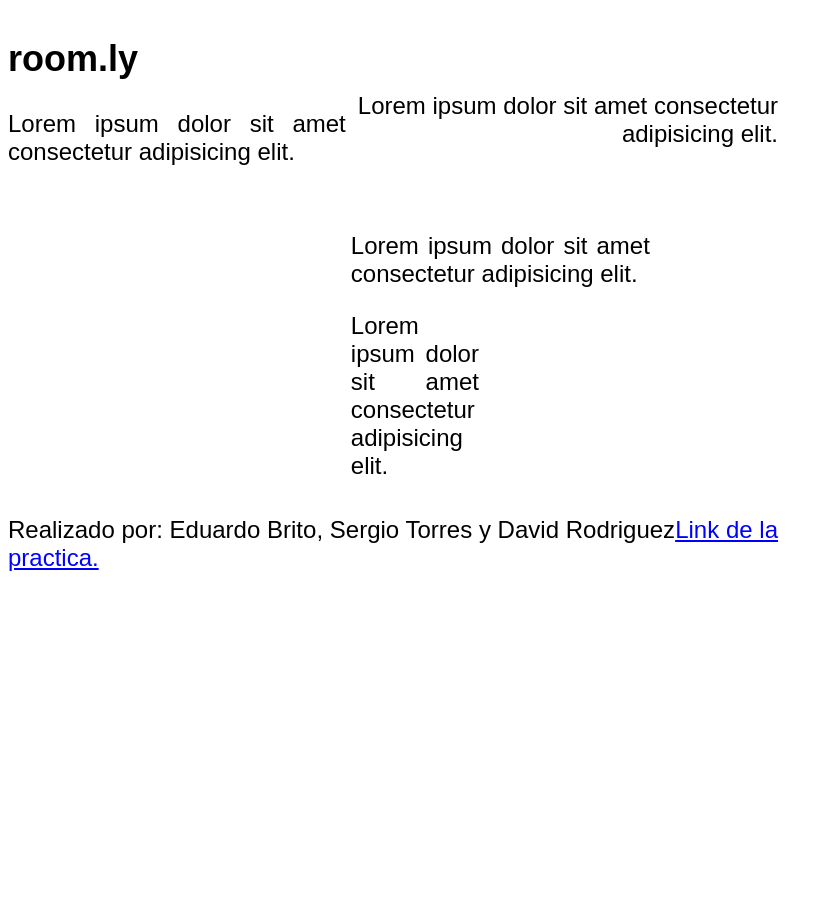
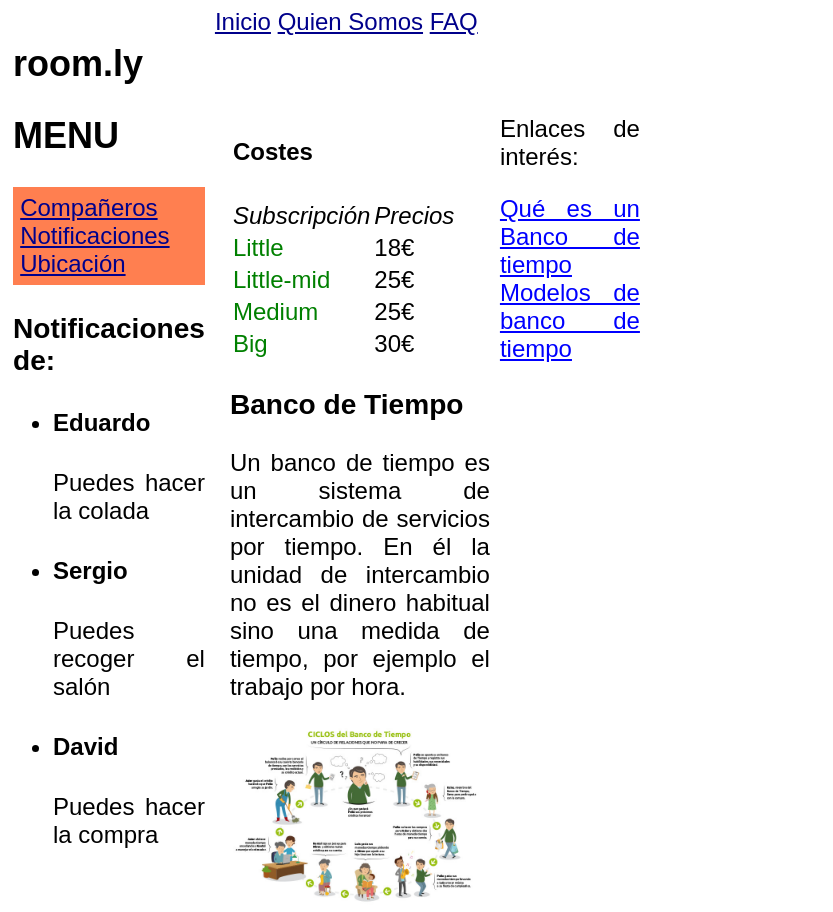
Before and after one commit to eduardobritosan/uya-practica-1, a plain HTML site: page practica-3/index.html in a window 1280 px wide. Shown: the top 912 px of the page, without its empty margins (0-833 px from the left). Before the commit the page ends 800 px from the top, so only its background shows below. Drawn offline with Linux system fonts and the light colour scheme.

Commit message:
Falta-backgroud-top-bar

```diff
--- a/practica-3/css/style.css
+++ b/practica-3/css/style.css
@@ -6,34 +6,40 @@ body{
     text-align: justify;
     display: flex;
     flex-flow: column ;
+
 }
 
-#right-column{
+.right-column{
     width: 430px;
     display: flex;
     flex-flow: column;
     padding-left: 5px;
+
+
+
 }
 
-#left-column {
+.left-column {
     width: 340px;
+    margin: 5px;
 }
 
 #top-bar {
+    background-image: "./img/cabecera.jpg";
+    background-color: #cccccc00;
     display: flex;
-    width: 100%;
-    justify-content: flex-end;
-    text-align: end;
-    padding-top: 3em;
-    padding-bottom: 2em;
-    background-image: "images/cabecera.jpg";
+    width:430px;
+    height:100px;
+
 }
+
 
 .content {
     display: flex;
-    width: 100%;
+    width: 430px;
     height: 100%;
     flex-flow: row;
+
  }
 
 
@@ -45,18 +51,27 @@ footer{
 }
 
 #main {
-    width: 100%;
+    width: 430px;
     display: flex;
-    flex-flow: row;
+    /*flex-flow: row;*/
+
+
 }
 
 #main-text{
-    width: 70%;
+    width: 65%;
+    padding-left: 10px;
+    margin: 5px;
+    ;
 }
 
 #relevant-links{
-    width: 30%;
+    width: 35%;
+    margin: 5px;
+
+
 }
+
 
 a {
     color: blue;
--- a/practica-3/index.html
+++ b/practica-3/index.html
@@ -10,21 +10,97 @@
     </head>
     <body>
         <section id="main">
-            <div id="left-column">
+            <div class="left-column">
                 <h1>room.ly</h1>
-                <p>Lorem ipsum dolor sit amet consectetur adipisicing elit. </p>
+                <h1>MENU</h1>
+                <div class="menu-elements">
+                    <a href="">Compañeros</a>
+                    <a href="">Notificaciones</a>
+                    <a href="">Ubicación</a>
+
+                </div>
+                <div class="lista-elements">
+                    <h3>Notificaciones de:</h3>
+                    <ul>
+                        <li>
+                            <h4>Eduardo</h4>
+                            <p>Puedes hacer la colada</p>
+                        </li>
+
+                        <li>
+                            <h4>Sergio</h4>
+                            <p>Puedes recoger el salón</p>
+                        </li>
+
+                        <li>
+                            <h4>David</h4>
+                            <p>Puedes hacer la compra</p>
+                        </li>
+
+
+                    </ul>
+                </div>
             </div>
-            <div id="right-column">
+            <div class="right-column">
                 <div id="top-bar">
-                    <nav></nav>
-                    <p>Lorem ipsum dolor sit amet consectetur adipisicing elit. </p>
+
+                    <nav>
+                        <a href="">Inicio</a>
+                        <a href="">Quien Somos</a>
+                        <a href="">FAQ</a>
+                    </nav>
                 </div>
-                <div id="content">
+                <div class="content">
                     <div id="main-text">
-                        <p>Lorem ipsum dolor sit amet consectetur adipisicing elit. </p>
+                        <div id="tabla">
+                            <table>
+                                <tr>
+                                    <td><strong><h4>Costes</h4></strong> </td>
+                                </tr>
+                                <tr>
+
+                                    <td><em>Subscripción</em></td>
+                                    <td><em>Precios</em></td>
+
+                                </tr>
+                                <tr>
+
+                                    <td><a>Little</a></td>
+                                    <td>18€</td>
+
+                                </tr>
+                                <tr>
+
+                                    <td><a>Little-mid</a></td>
+                                    <td>25€</td>
+
+                                </tr>
+                                <tr>
+
+                                    <td><a>Medium</a></td>
+                                    <td>25€</td>
+
+                                </tr>
+                                <tr>
+
+                                    <td><a>Big</a></td>
+                                    <td>30€</td>
+
+                                </tr>
+
+                            </table>
+
+                        </div>
+                        <h3>Banco de Tiempo</h3>
+                        <p>Un banco de tiempo es un sistema de intercambio de servicios por tiempo. En él la unidad de intercambio no es el dinero habitual sino una medida de tiempo, por ejemplo el trabajo por hora. </p>
+
+                        <img width="100%" src="./img/bacno_tiempo.jpg"alt="MapaConceptual">
                     </div>
                     <div id="relevant-links">
-                        <p>Lorem ipsum dolor sit amet consectetur adipisicing elit. </p>
+
+                        <p>Enlaces de interés:</p>
+                        <a href="https://es.wikipedia.org/wiki/Banco_de_tiempo">Qué es un Banco de tiempo</a>
+                        <a href="http://tbmw.org/learn-more/time-bank-models/">Modelos de banco de tiempo</a>
                     </div>
                 </div>
 
```
Also changed, not shown: practica-3/img/bacno_tiempo.jpg (added), practica-3/img/cabecera.jpg (added).
